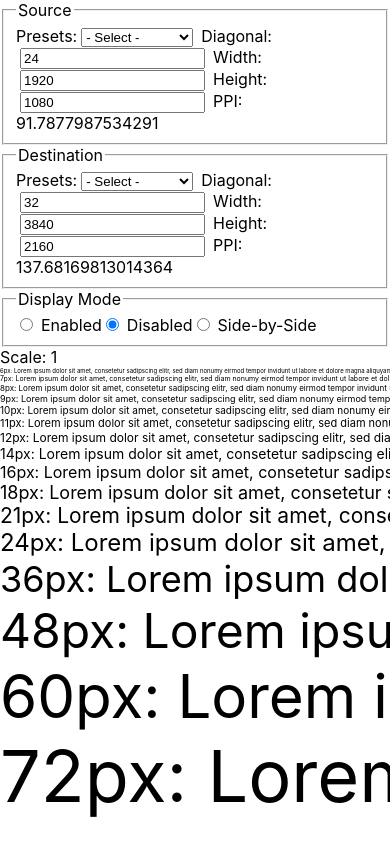
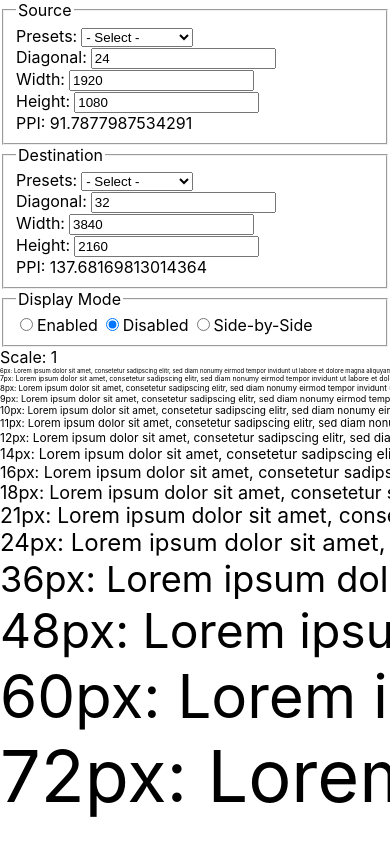
Before and after one commit to benneq/screen-scale, a React (Create React App) app: page / in a window 390 px wide. Built offline with nearby package versions, Linux system fonts and the light colour scheme.

Commit message:
mobile layout fix

```diff
--- a/src/App.tsx
+++ b/src/App.tsx
@@ -46,7 +46,9 @@ export default function App() {
           value={src}
           onChange={setSrc}
         />
-        PPI: {srcPPI}
+        <span style={{ display: 'inline-block' }}>
+          PPI: {srcPPI}
+        </span>
       </fieldset>
 
       <fieldset>
@@ -56,7 +58,9 @@ export default function App() {
           value={dest}
           onChange={setDest}
         />
-        PPI: {destPPI}
+        <span style={{ display: 'inline-block' }}>
+          PPI: {destPPI}
+        </span>
       </fieldset>
 
       <fieldset>
--- a/src/index.css
+++ b/src/index.css
@@ -9,5 +9,10 @@ body {
 
 input, select {
   margin-left: 4px;
-  margin-right: 8px;
+  margin-right: 4px;
 }
+
+label {
+  margin-right: 4px;
+  display: inline-block;
+}
```
